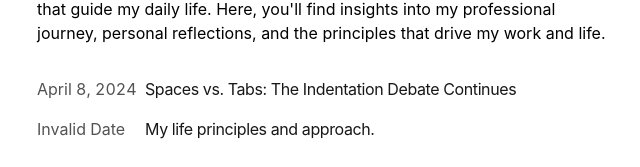
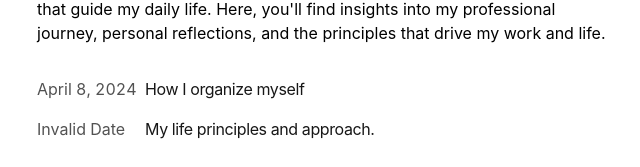
Before and after one commit to jyodsh/jyothish_in, a Next.js app: page / in a window 1280 px wide. Shown: the part 259-426 px from the top of the page, without its empty margins (315-955 px from the left). Built offline with nearby package versions, Linux system fonts and the light colour scheme.

Commit message:
update article

```diff
--- a/app/blog/posts/how-i-organize-myself.mdx
+++ b/app/blog/posts/how-i-organize-myself.mdx
@@ -1,13 +1,12 @@
 ---
-title: 'Spaces vs. Tabs: The Indentation Debate Continues'
+title: 'How I organize myself'
 publishedAt: '2024-04-08'
-summary: 'Explore the enduring debate between using spaces and tabs for code indentation, and why this choice matters more than you might think.'
+summary: 'This is a work in progress article'
 ---
 
 
-There are some basic principles I follow in my day to day life. I have curated it as a list to revisit for me and share with my daughter.
-
+This is a work in progress article
 ### live simple
-
-
+### know how the economy works
 ### never stop learning
+### be physically active
--- a/app/layout.tsx
+++ b/app/layout.tsx
@@ -16,11 +16,11 @@ export const metadata: Metadata = {
   },
   description: 'This is my portfolio.',
   openGraph: {
-    title: 'My Portfolio',
-    description: 'This is my portfolio.',
+    title: 'Jyothish Sebastian',
+    description: 'Personal website of Jyothish Sebastian.',
     url: baseUrl,
-    siteName: 'My Portfolio',
-    locale: 'en_US',
+    siteName: 'Jyothish Sebastian ',
+    locale: 'en_IN',
     type: 'website',
   },
   robots: {
```
